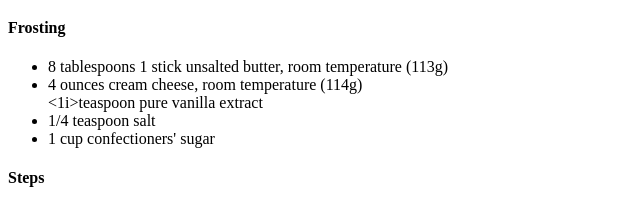
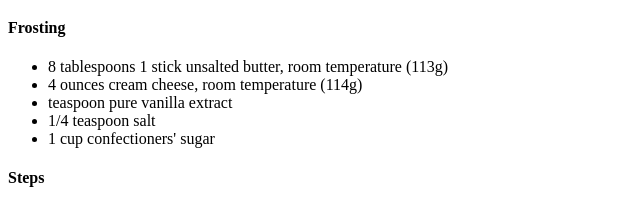
Before and after one commit to maribrowne/odin-recipes, a plain HTML site: page recipes/cinnamon_rolls.html in a window 1280 px wide. Shown: the part 1419-1624 px from the top of the page, 0-640 px from the left. Drawn offline with Linux system fonts and the light colour scheme.

Commit message:
Fix ordered list typo

```diff
--- a/recipes/cinnamon_rolls.html
+++ b/recipes/cinnamon_rolls.html
@@ -36,7 +36,7 @@
         <ul>
             <li>8 tablespoons 1 stick unsalted butter, room temperature (113g)</li>
             <li>4 ounces cream cheese, room temperature (114g)</li>
-            <1i>teaspoon pure vanilla extract</1i>
+            <li>teaspoon pure vanilla extract</li>
             <li>1/4 teaspoon salt</li>
             <li>1 cup confectioners' sugar</li>
         </ul>
```
